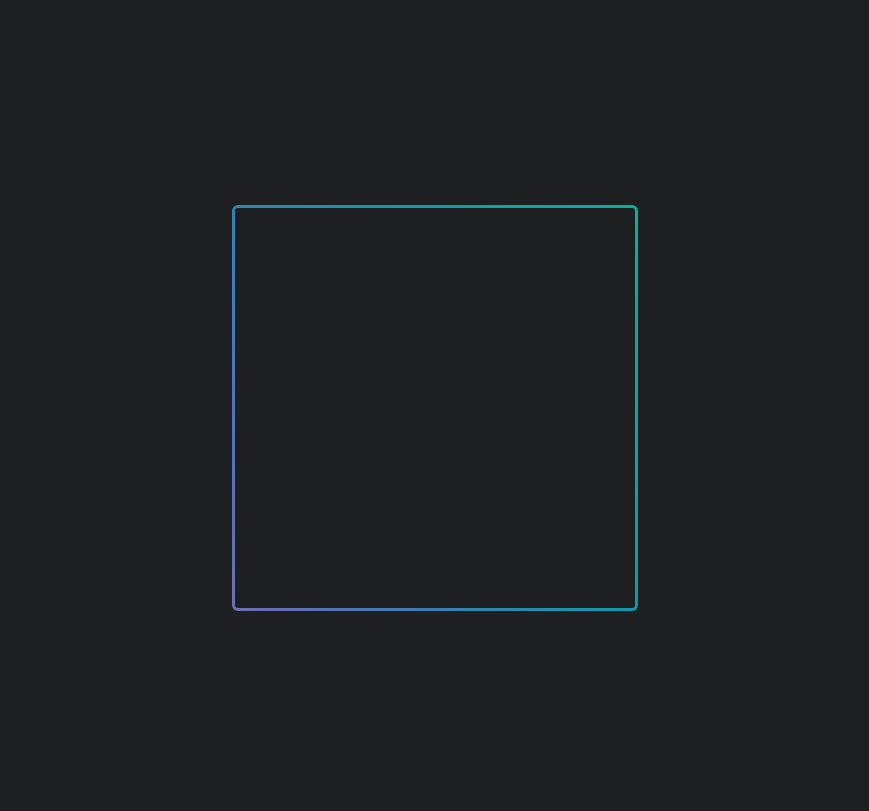
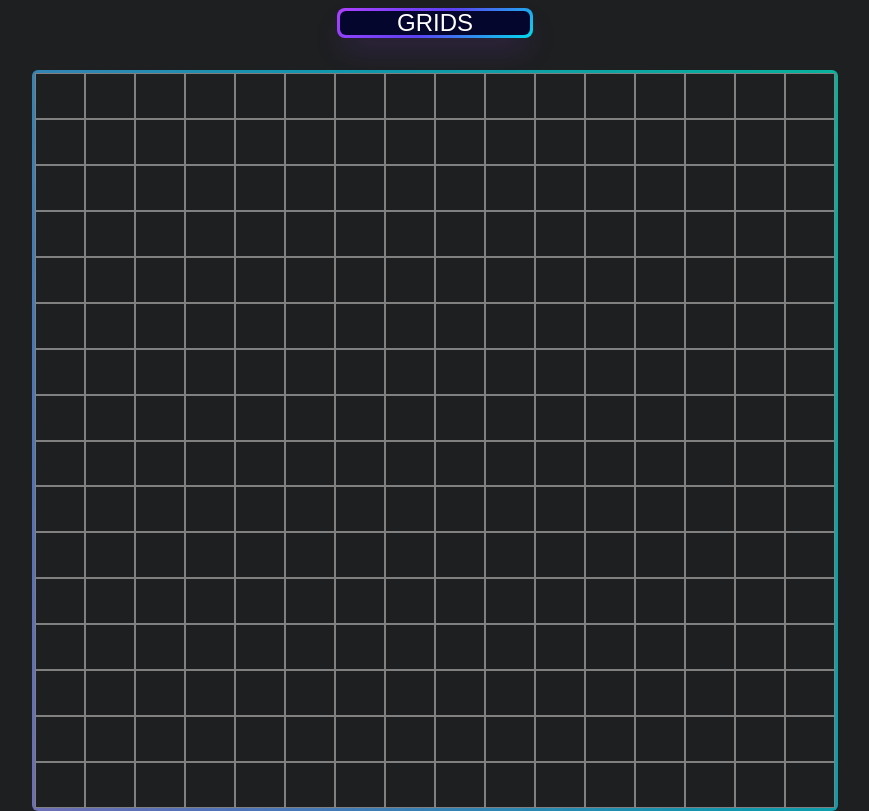
Before and after one commit to Car-riane/etchy, a plain HTML site: page index.html in a window 1280 px wide. Shown: the whole page, without its empty margins (205-1074 px from the left). Drawn offline with Linux system fonts and the light colour scheme.

Commit message:
Grid resizing added

```diff
--- a/index.html
+++ b/index.html
@@ -4,9 +4,11 @@
   <meta charset="UTF-8">
   <meta name="viewport" content="width=device-width, initial-scale=1.0">
   <link rel="stylesheet" href="style.css">
+  <script src="script.js" defer></script>
   <title>Document</title>
 </head>
 <body>
-  <div id="gridContainer"></div>
+  <button id="change-size" class="button-64" role="button"><span class="text">GRIDS</span></button>
+  <div id="grid-container"></div>
 </body>
 </html>
--- a/script.js
+++ b/script.js
@@ -1,3 +1,36 @@
-const gridContainer = document.getElementsByClassName('gridContainer');
-const gridItem = document.createElement('div');
-const gridSize = 16;
+const gridContainer = document.getElementById('grid-container');
+const grids = document.getElementById('change-size')
+let gridSize = 16;
+
+function createGrid(size) {
+  gridContainer.innerHTML = '';
+  const itemSize = `${100 / size}%`;
+
+  for (let i = 0; i < size * size; i++) {
+    const gridItem = document.createElement('div');
+    gridItem.classList.add('grid-item');
+    gridItem.style.width = itemSize;
+    gridItem.style.height = itemSize;
+
+    gridItem.addEventListener('mouseenter', () => {
+      gridItem.classList.add('colored');
+    });
+
+    gridContainer.appendChild(gridItem);
+  }
+  gridSize = size;
+}
+
+createGrid(gridSize);
+
+grids.addEventListener('click', ()=> {
+  let newGrid = prompt("Enter the new grid size(max 100):");
+  let newSize = parseInt(newGrid);
+
+  if (isNaN(newGrid) || newGrid <=0 || newGrid > 100) {
+    alert("Please enter a valid positive number(max 100).");
+    return;
+  }
+
+  createGrid(newSize);
+});
--- a/style.css
+++ b/style.css
@@ -5,23 +5,27 @@ html, body {
 }
 body {
   display: flex;
+  flex-direction: column;
   justify-content: center;
   align-items: center;
+  gap: 35px;
   height: 100%;
   background: #1D1F20;
 }
 
-#gridContainer {
+#grid-container {
   display: flex;
   flex-wrap: wrap;
-  width: 400px;
-  height: 400px;
+  width: 800px;
+  height: 800px;
+  padding: 0;
+  margin: 0;
   --borderWidth: 3px;
   background: #1D1F20;
   position: relative;
   border-radius: var(--borderWidth);
 }
-#gridContainer:after {
+#grid-container:after {
   content: '';
   position: absolute;
   top: calc(-1 * var(--borderWidth));
@@ -48,8 +52,64 @@ body {
   }
 }
 
-.gridItem {
-  width: calc(100% / 16);
-  height: calc(100% / 16);
-  color:whitesmoke;
+.grid-item {
+  border: .5px solid grey;
+  box-sizing: border-box;
+  width: 10px;
+  height: 10px;
+  padding: 0;
+  margin: 0;
 }
+
+.colored {
+  background-color: #07b39b;
+}
+
+.button-64 {
+  align-items: center;
+  background-image: linear-gradient(144deg,#AF40FF, #5B42F3 50%,#00DDEB);
+  border: 0;
+  border-radius: 8px;
+  box-shadow: rgba(151, 65, 252, 0.2) 0 15px 30px -5px;
+  box-sizing: border-box;
+  color: #FFFFFF;
+  display: flex;
+  font-family: Phantomsans, sans-serif;
+  font-size: 20px;
+  justify-content: center;
+  line-height: 1em;
+  max-width: 100%;
+  min-width: 140px;
+  padding: 3px;
+  text-decoration: none;
+  user-select: none;
+  -webkit-user-select: none;
+  touch-action: manipulation;
+  white-space: nowrap;
+  cursor: pointer;
+}
+
+.button-64:active,
+.button-64:hover {
+  outline: 0;
+}
+
+.button-64 span {
+  background-color: rgb(5, 6, 45);
+  /* padding: 16px 24px; */
+  border-radius: 6px;
+  width: 100%;
+  height: 100%;
+  transition: 300ms;
+}
+
+.button-64:hover span {
+  background: none;
+}
+
+@media (min-width: 768px) {
+  .button-64 {
+    font-size: 24px;
+    min-width: 196px;
+  }
+}
```
Also changed, not shown: 1 other file.
